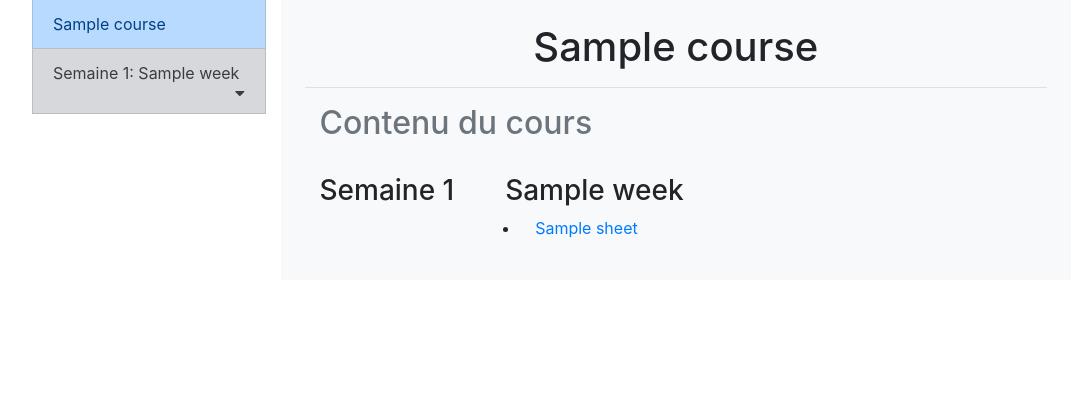
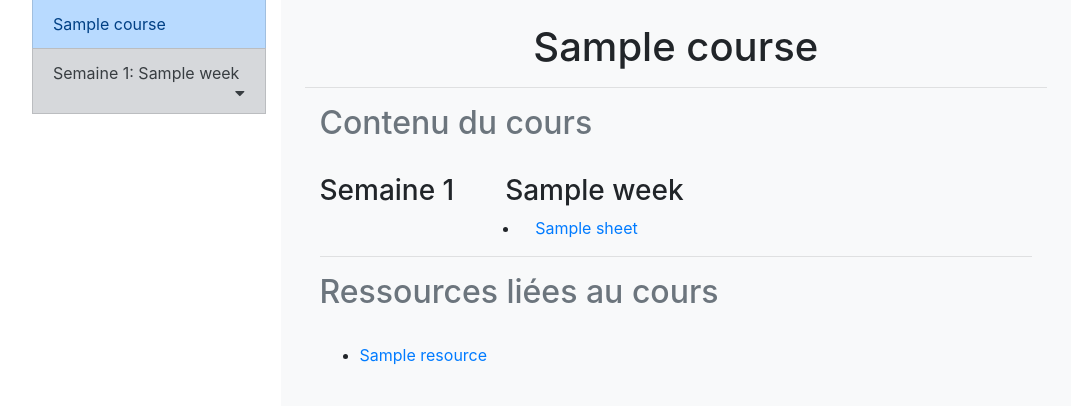
Before and after one commit to wilcoln/klazor, a Django app: page /mooc_courses/1/ in a window 1280 px wide. Shown: the part 101-507 px from the top of the page, without its empty margins (96-1174 px from the left). Run offline with Django 3.2, Linux system fonts and the light colour scheme; tables that the repository leaves empty hold one stand-in row (values such as "Sample post"); some libraries are stand-ins or nearby versions.

Commit message:
Add resource section to courses

```diff
--- /dev/null
+++ b/templates/includes/components/resources.html
@@ -0,0 +1,12 @@
+<section>
+    <h2 class="text-muted">Ressources liées au cours </h2><br>
+    <ul>
+        {% for resource in resources %}
+            {% if resource.fileresource %}
+                <li><a href="{{ resource.fileresource.file.url }}">{{ resource.fileresource.title }}</a></li>
+            {% elif content.linkresource %}
+                <li><a href="{{ resource.fileresource.link }}">{{ resource.linkresource.title }}</a></li>
+            {% endif %}
+        {% endfor %}
+    </ul>
+</section>
--- a/templates/mooc_course.html
+++ b/templates/mooc_course.html
@@ -10,6 +10,7 @@
             <h1 class="text-center">{{ mooc_course.title}}</h1>
             <hr>
             <div class="container">
+                <section>
                     <h2 class="text-muted">Contenu du cours </h2><br>
                     {% for week in mooc_course.week_set.all  %}
                         <div class="row">
@@ -22,6 +23,9 @@
                             {% endfor %}
                         </ul>
                     {% endfor %}
+                </section>
+                <hr>
+                {% include 'includes/components/resources.html' with resources=mooc_course.resource_set.all %}
             </div>
         </div>
         </div>
--- a/templates/school_course.html
+++ b/templates/school_course.html
@@ -7,9 +7,10 @@
                 {% include 'includes/components/navs/school_course.html' with school_course=school_course %}
             </div>
             <div class="col-md-9 bg-light p-4">
-            <h1 class="text-center">{{ school_course.title}}</h1>
+                <h1 class="text-center">{{ school_course.title }}</h1>
                 <hr>
                 <div class="container">
+                    <section>
                         <h2 class="text-muted">Contenu du cours </h2><br>
                         {% for item in school_course.item_set.all %}
                             <a href="{% url 'school-course-item' item.id %}">
@@ -18,6 +19,9 @@
                                 </div>
                             </a>
                         {% endfor %}
+                    </section>
+                    <hr>
+                    {% include 'includes/components/resources.html' with resources=school_course.resource_set.all %}
                 </div>
             </div>
         </div>
```
Lines whose indentation alone changed are shown as unchanged.
